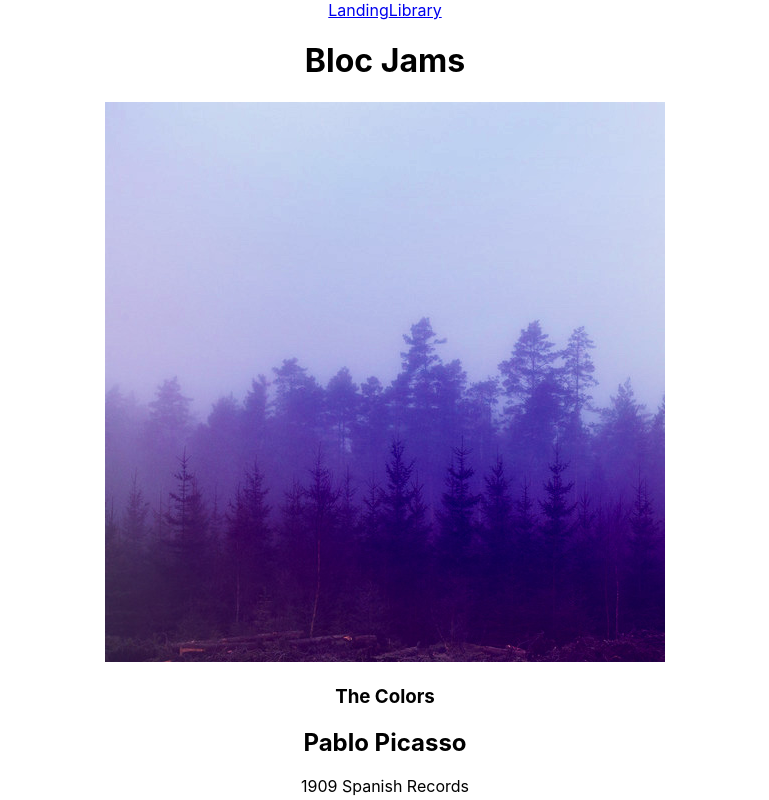
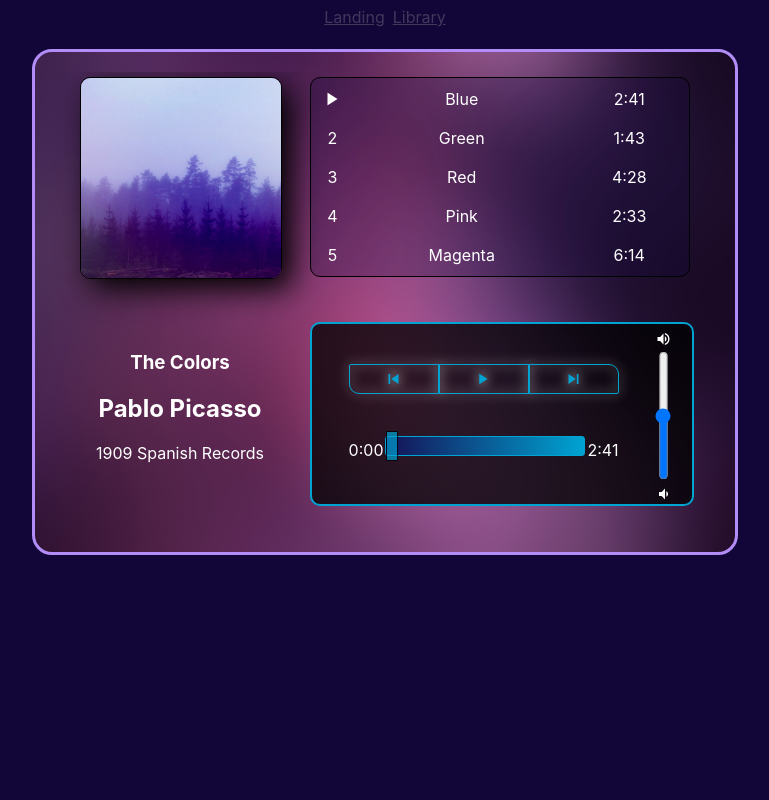
Before and after one commit to bhurstGH/bloc-jams-react, a React (Create React App) app: page /album/the-colors in a window 1280 px wide. Shown: the top 800 px of the page, without its empty margins (255-1024 px from the left). Built offline with nearby package versions, Linux system fonts and the light colour scheme.

Commit message:
Styled Bloc Jams app.

```diff
--- a/public/index.html
+++ b/public/index.html
@@ -20,7 +20,7 @@
       work correctly both with client-side routing and a non-root public URL.
       Learn how to configure a non-root public URL by running `npm run build`.
     -->
-    <title>React App</title>
+    <title>Bloc Jams</title>
   </head>
   <body>
     <noscript>
--- a/src/App.css
+++ b/src/App.css
@@ -1,5 +1,308 @@
 .App {
   text-align: center;
+}
+
+nav {
+  margin: 5px;
+  padding: 2px;
+  opacity: 0.3;
+}
+
+nav:hover {
+  opacity: 1;
+}
+
+main {
+  margin: 20px auto;
+  width: 700px;
+  height: 500px;
+  position: relative;
+  border: solid 3px #b38df7;
+  border-radius: 20px;
+  background-image: url("/assets/images/blurred_backgrounds/blur_bg_3.jpg");
+  background-color: #120639;
+  background-size: cover;
+
+}
+
+.logo {
+  width: 200px;
+  height: 150px;
+  margin: 30px;
+  float: left;
+  clear: both;
+  filter: drop-shadow(10px 10px 5px black);
+
+}
+
+.hero-title {
+  color: #e93578;
+  font-weight: bold;
+  font-size: 30px;
+  position: absolute;
+  top: 220px;
+  left: 23px;
+  text-shadow: 5px 5px 7px black;
+}
+
+.library-button {
+  color: white;
+  width: 200px;
+  height: 45px;
+  font-size: 24px;
+  border: 3px solid #b38df7;
+  border-radius: 10px;
+  background-color: rgba(2,31,84, 0.1);
+  position: absolute;
+  top: 350px;
+  left: 50px;
+  filter: drop-shadow(5px 5px 7px black);
+}
+
+.library-button:hover {
+  color: #e93578;
+}
+
+.library-button:active {
+  border: none;
+  position: absolute;
+  top: 352px;
+  left: 51px;
+}
+
+.selling-points {
+  width: 348px;
+  height: 424px;
+  padding: 5px;
+  border: 1px solid black;
+  border-radius: 10px;
+  background-color: rgba(18,6,57, 0.25);
+  position: absolute;
+  top: 33px;
+  right: 31px;
+  display: grid;
+  grid-template-rows: 1fr 0.7fr 1fr;
+  align-items: center;
+}
+
+.point {
+  text-align: left;
+  width: 90%;
+  margin: 5px;
+}
+
+.point-title {
+margin: 2px;
+font-family: Helvetica;
+font-weight: normal;
+font-size: 24px;
+font-variant: small-caps;
+}
+
+.point-description {
+  color: #dacafb;
+  font-size: 18px;
+  margin: 2px;
+  padding: 0px;
+}
+
+.library {
+  width: 650px;
+  height: 450px;
+  overflow: auto;
+  margin: 20px auto;
+  align-self: center;
+}
+
+.library h1 {
+  border-bottom: solid 2px #b38df7;
+  text-shadow: 5px 5px 7px black;
+}
+
+.album-container {
+  width: 300px;
+  height: 70%;
+  margin: 20px auto;
+  display: inline-block;
+  position: relative;
+}
+
+.album-link {
+  position: absolute;
+  top: 50%;
+  transform: translateY(-50%);
+  opacity: 0.2;
+}
+
+.album-link:hover {
+  opacity: 1;
+  z-index: 2;
+}
+
+.album-link img {
+  width: 75%;
+  height: 75%;
+  box-shadow: 10px 10px 30px black;
+  border: 1px solid black;
+  border-radius: 10px;
+  background-color: rgba(18,6,57, 0.25);
+}
+
+.album-info {
+  width: 150px;
+  box-shadow: 0px 0px 100px 1px rgba(0, 0, 0, 0.5);
+  border-radius: 10px;
+  position: absolute;
+  top: 25%;
+  left: 25%;
+  transform: translate(-25%. -25%);
+  z-index: 1;
+}
+
+.album {
+  width: 690px;
+  height: 450px;
+  overflow: auto;
+  margin: 20px auto;
+  position: relative;
+}
+
+#album-cover-art {
+  width: 200px;
+  height: 200px;
+  box-shadow: 10px 10px 30px black;
+  border: 1px solid black;
+  border-radius: 10px;
+  background-color: rgba(18,6,57, 0.25);
+  position: absolute;
+  top: 5px;
+  left: 40px;
+}
+
+.album-details {
+  width: 200px;
+  padding: 10px;
+  position: absolute;
+  top: 250px;
+  left: 30px;
+
+}
+
+#song-list {
+  width: 380px;
+  height: 200px;
+  border: 1px solid black;
+  border-radius: 10px;
+  background-color: rgba(18,6,57, 0.25);
+  position: absolute;
+  top: 5px;
+  left: 270px;
+}
+
+.player-bar {
+  width: 380px;
+  height: 180px;
+  margin: 0;
+  background-color: rgba(0, 0, 0, 0.75);
+  border: solid 2px #00a4d3;
+  border-radius: 10px;
+  position: absolute;
+  top: 250px;
+  left: 270px;
+}
+
+#buttons {
+  width: 80%;
+  margin: 40px 20px;
+  filter: drop-shadow(0px 0px 6px white);
+}
+
+#buttons button:hover {
+  filter: drop-shadow(0px 0px 1px #00a4d3);
+}
+
+#buttons button:focus {
+  outline: none;
+  filter: drop-shadow(0px 0px 1px #00a4d3);
+}
+
+#buttons button {
+  width: 90px;
+  height: 30px;
+  color: #00a4d3;
+  border: solid 1px #00a4d3;
+  background: transparent;
+}
+
+#previous {
+  border-top-left-radius: 2px;
+  border-bottom-left-radius: 10px;
+}
+
+#play-pause {
+  border-left: none;
+  border-right: none;
+}
+
+#next {
+  border-top-right-radius: 10px;
+  border-bottom-right-radius: 2px;
+}
+
+#time-control {
+  width: 80%;
+  height: auto;
+  margin: 30px 20px;
+}
+
+.current-time, .total-time {
+  display: inline-block;
+}
+.time-bar {
+  -webkit-appearance: none;
+  width: 200px;
+  background: transparent;
+}
+
+.time-bar::-webkit-slider-thumb {
+  -webkit-appearance: none;
+  height: 30px;
+  width: 12px;
+  border: 1px solid black;
+  margin-top: -6px;
+  background: #00a4d3;
+  opacity: 0.7;
+}
+
+.time-bar::-webkit-slider-runnable-track {
+  width: 100%;
+  height: 20px;
+  margin: none;
+  padding: none;
+  cursor: ew-resize;
+  border: 1px solid #00a4d3;
+  border-radius: 3px;
+  background: linear-gradient(to right, rgba(0, 14, 136, 0.5), #00a4d3);
+}
+
+.time-bar:focus {
+  -webkit-appearance: none;
+}
+
+#volume-control {
+  width: 15%;
+  margin: 5px 0;
+  float:right;
+}
+
+.volume-bar {
+  -webkit-appearance: slider-vertical;
+  width: inherit;
+  height: inherit;
+}
+
+.volume-bar::-webkit-slider-thumb {
+  -webkit-appearance: none;
 }
 
 .App-logo {
--- a/src/App.js
+++ b/src/App.js
@@ -14,10 +14,11 @@ class App extends Component {
             <Link to='/'>Landing</Link>
             <Link to='/library'>Library</Link>
           </nav>
-          <h1>Bloc Jams</h1>
         </header>
         <main>
+          <Route exact path="/" component={Logo} />
           <Route exact path="/" component={Landing} />
+          <Route exact path="/" component={LibraryButton} />
           <Route path="/library" component={Library} />
           <Route path="/album/:slug" component={Album} />
         </main>
@@ -26,4 +27,9 @@ class App extends Component {
   }
 }
 
+const Logo = () => <img className="logo" src="/assets/images/bloc_jams_logo.png" alt="Bloc Jams logo" />;
+
+const LibraryButton = () => (
+  <Link to='library'><button className="library-button" type="button">Go to Library</button></Link>
+)
 export default App;
--- a/src/components/Album.js
+++ b/src/components/Album.js
@@ -150,7 +150,7 @@ class Album extends Component {
           </colgroup>
           <tbody>
             {this.state.album.songs.map( (song, trackNumber) =>
-              <tr className="song.title" key={song.title}
+              <tr className="songtitle" key={song.title}
                 onClick={() => this.handleSongClick(song)}
                 onMouseEnter={() => this.handleMouseEnter(song)}
                 onMouseLeave={() => this.handleMouseLeave(song)}>
--- a/src/components/Library.js
+++ b/src/components/Library.js
@@ -11,14 +11,21 @@ class Library extends Component {
   render() {
     return (
       <section className="library">
+        <h1>Choose an album!</h1>
         {
           this.state.albums.map( (album, index) =>
-            <Link to={`/album/${album.slug}`} key={index}>
-              <img src={album.albumCover} alt={album.title} />
-              <div>{album.title}</div>
-              <div>{album.artist}</div>
-              <div>{album.songs.length} songs</div>
-            </Link>
+            <div className="album-container" key={index}>
+              <div className="album-link">
+                <Link to={`/album/${album.slug}`}>
+                  <img src={album.albumCover} alt={album.title} />
+                </Link>
+              </div>
+              <div className="album-info">
+                <p>{album.title}</p>
+                <p>{album.artist}</p>
+                <p>{album.songs.length} songs</p>
+              </div>
+            </div>
           )
         }
       </section>
--- a/src/components/PlayerBar.js
+++ b/src/components/PlayerBar.js
@@ -4,8 +4,22 @@ class PlayerBar extends Component {
   render() {
     return (
       <section className="player-bar">
+        <section id="volume-control">
+            <div className="icon ion-md-volume-high"></div>
+              <input
+                type="range"
+                className="volume-bar"
+                orient="vertical"
+                value={this.props.volume}
+                max="1"
+                min="0"
+                step="0.05"
+                onChange={this.props.handleVolumeChange}
+              />
+            <div className="icon ion-md-volume-low"></div>
+        </section>
         <section id="buttons">
-          <button id ="previous" onClick={this.props.handlePrevClick}>
+          <button id="previous" onClick={this.props.handlePrevClick}>
             <span className="ion-md-skip-backward"></span>
           </button>
           <button id="play-pause" onClick={this.props.handleSongClick} >
@@ -15,32 +29,20 @@ class PlayerBar extends Component {
             <span className="ion-md-skip-forward"></span>
           </button>
         </section>
-        <section id ="time-control">
-          <div className="current-time">{this.props.formatTime(this.props.currentTime)}</div>
+        <section id="time-control">
+          <span className="current-time">{this.props.formatTime(this.props.currentTime)}</span>
           <input
             type="range"
-            className="seek-bar"
+            className="time-bar"
             value={(this.props.currentTime / this.props.duration) || 0}
             max="1"
             min="0"
             step="0.01"
             onChange={this.props.handleTimeChange}
           />
-          <div className="total-time">{this.props.formatTime(this.props.duration)}</div>
+          <span className="total-time">{this.props.formatTime(this.props.duration)}</span>
         </section>
-        <section id="volume-control">
-          <div className="icon ion-md-volume-low"></div>
-          <input
-            type="range"
-            className="seek-bar"
-            value={this.props.volume}
-            max="1"
-            min="0"
-            step="0.05"
-            onChange={this.props.handleVolumeChange}
-          />
-          <div className="icon ion-md-volume-high"></div>
-        </section>
+
       </section>
     );
   }
--- a/src/index.css
+++ b/src/index.css
@@ -6,6 +6,20 @@ body {
     sans-serif;
   -webkit-font-smoothing: antialiased;
   -moz-osx-font-smoothing: grayscale;
+  color: #ffffff;
+  background-color: #120639;
+}
+
+a {
+  margin: 2px;
+  padding: 2px;
+}
+a:link, a:visited {
+  color: #aaaaaa;
+}
+
+a:hover, a:active {
+  color: #929292;
 }
 
 code {
```
